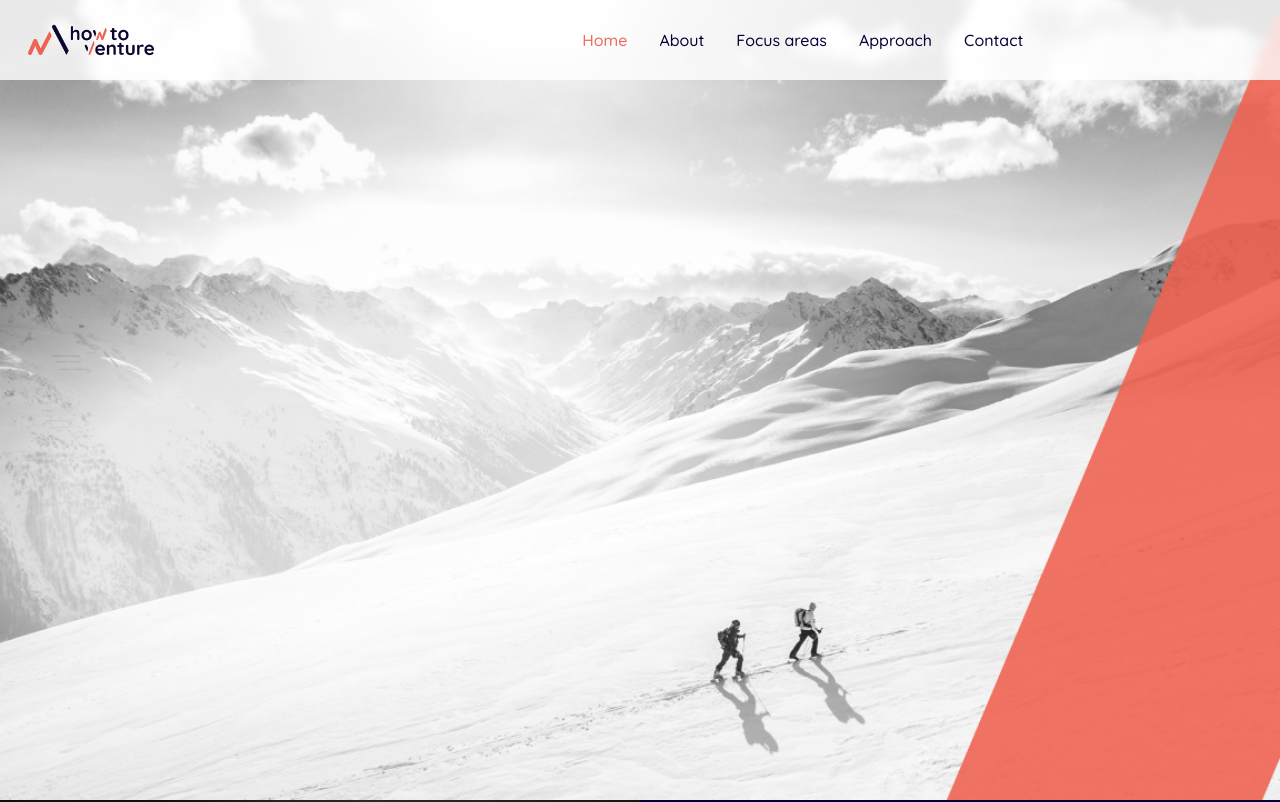
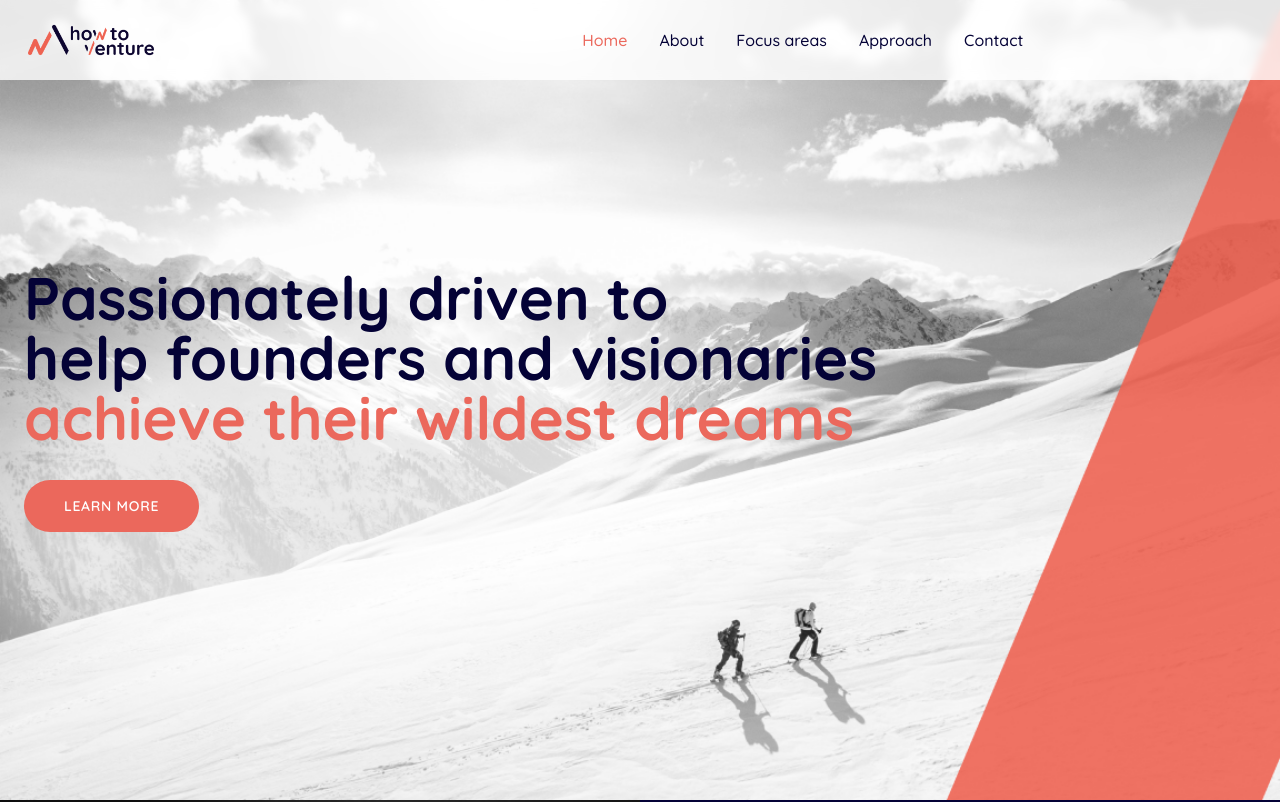
Before and after one commit to RoKCode-Hub/howto-venture, a React (Vite) app: page / in a window 1280 px wide. Shown: the top 802 px of the page. Built offline with nearby package versions, Linux system fonts and the light colour scheme; the HTML template or start-up script is replaced by a standard one.

Commit message:
Add text and button to hero

```diff
--- a/src/components/Hero.tsx
+++ b/src/components/Hero.tsx
@@ -1,14 +1,39 @@
 import heroImage from "@/assets/hero-mountain.png";
 
 const Hero = () => {
+  const scrollToAbout = () => {
+    const element = document.querySelector("#about");
+    if (element) {
+      element.scrollIntoView({ behavior: "smooth" });
+    }
+  };
+
   return (
     <section id="home" className="relative overflow-hidden">
-      <div className="relative h-[600px] md:h-[700px] lg:h-[800px]">
+      <div className="relative h-[600px] md:h-[700px] lg:h-[800px] flex items-center">
         <img
           src={heroImage}
           alt="Mountain landscape with climbers and coral accent"
-          className="w-full h-full object-cover"
+          className="absolute inset-0 w-full h-full object-cover"
         />
+
+        {/* Content Overlay */}
+        <div className="container mx-auto px-6 relative z-10">
+          <div className="max-w-4xl">
+            <h1 className="text-4xl md:text-5xl lg:text-6xl font-bold leading-tight mb-8">
+              <span className="block text-primary">Passionately driven to</span>
+              <span className="block text-primary">help founders and visionaries</span>
+              <span className="block text-accent">achieve their wildest dreams</span>
+            </h1>
+
+            <button
+              onClick={scrollToAbout}
+              className="bg-accent hover:bg-accent/90 text-white font-semibold px-10 py-4 text-sm tracking-wider rounded-full transition-all uppercase"
+            >
+              LEARN MORE
+            </button>
+          </div>
+        </div>
       </div>
     </section>
   );
```
